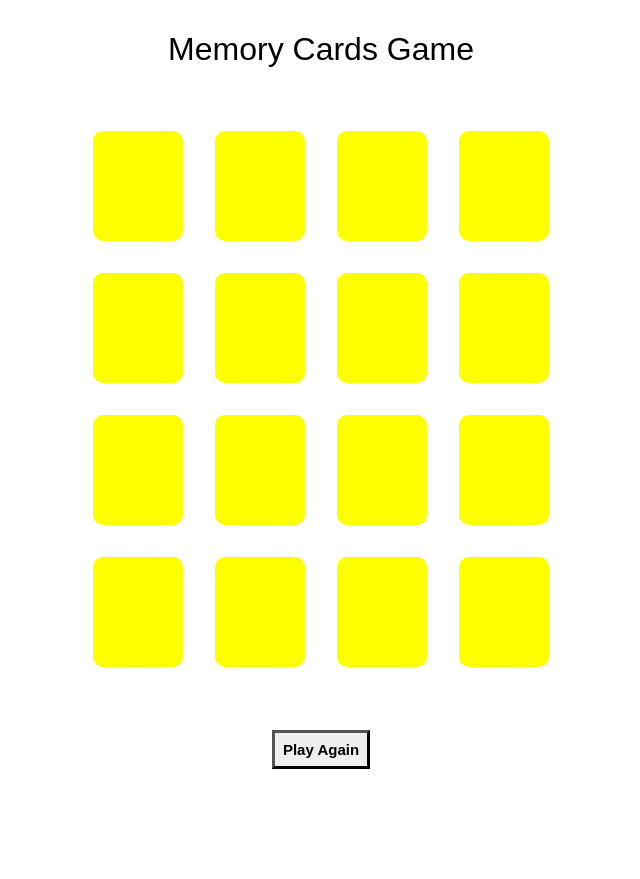
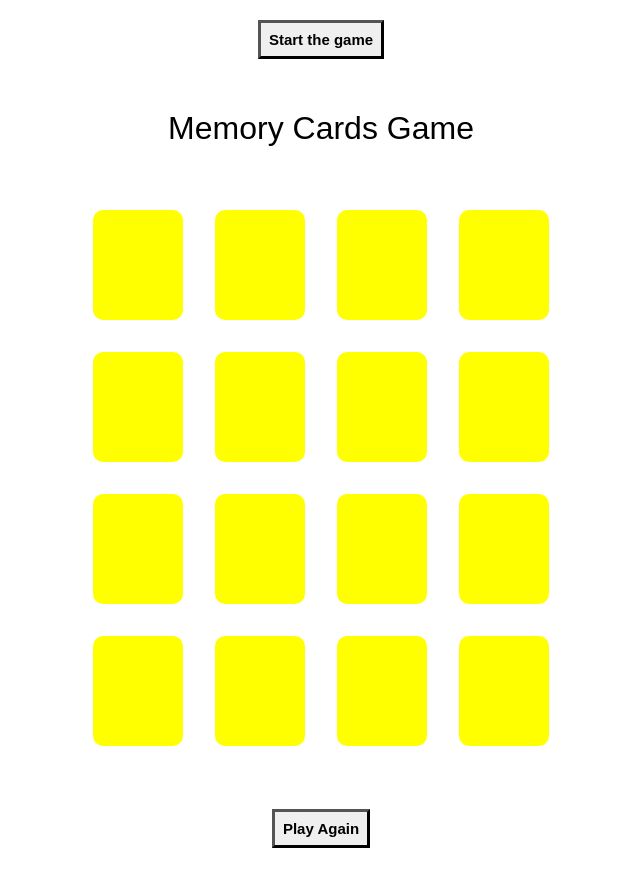
Before and after one commit to platinyy/game-one, a plain HTML site: page index.html in a window 1280 px wide. Shown: the whole page, without its empty margins (319-959 px from the left). Before the commit the page ends 800 px from the top, so only its background shows below. Drawn offline with Linux system fonts and the light colour scheme.

Commit message:
Added and styled start the game button

```diff
--- a/index.html
+++ b/index.html
@@ -9,7 +9,7 @@
      <title>Document</title>
 </head>
 <body>
-
+    <button id="btn2">Start the game</button>
     <div id="container">
 
     <h2 class="heading">Memory Cards Game</h2>
--- a/main.css
+++ b/main.css
@@ -62,20 +62,23 @@
   .card.checked img {
     opacity: 1;
   }
-  #btn1{
+  .card.shake {
+    background-color: #f15f5f;
+    animation: shake 0.5s;
+  }
+  #btn2 {
+    display: block;
+    margin: 20px auto;
+  }
+  #btn1 , #btn2 {
     padding: 8px;
     font-size:15px;
     font-weight: 600;
     border-width: 3px;
   }
-
-  #btn1:hover{
+  #btn1:hover, #btn2:hover{
     background-color: darkgrey;
     cursor: pointer;
-  }
-  .card.shake {
-    background-color: #f15f5f;
-    animation: shake 0.5s;
   }
   @keyframes shake {
     0% {
```
